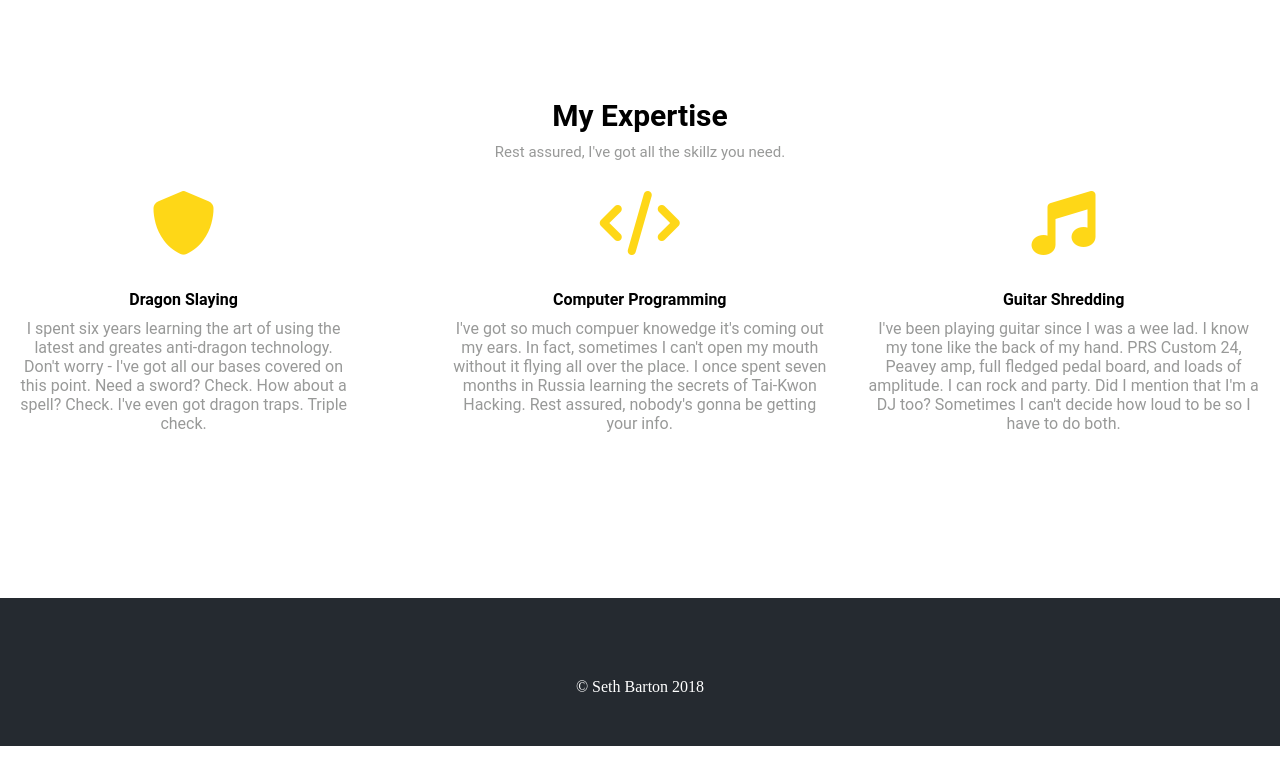
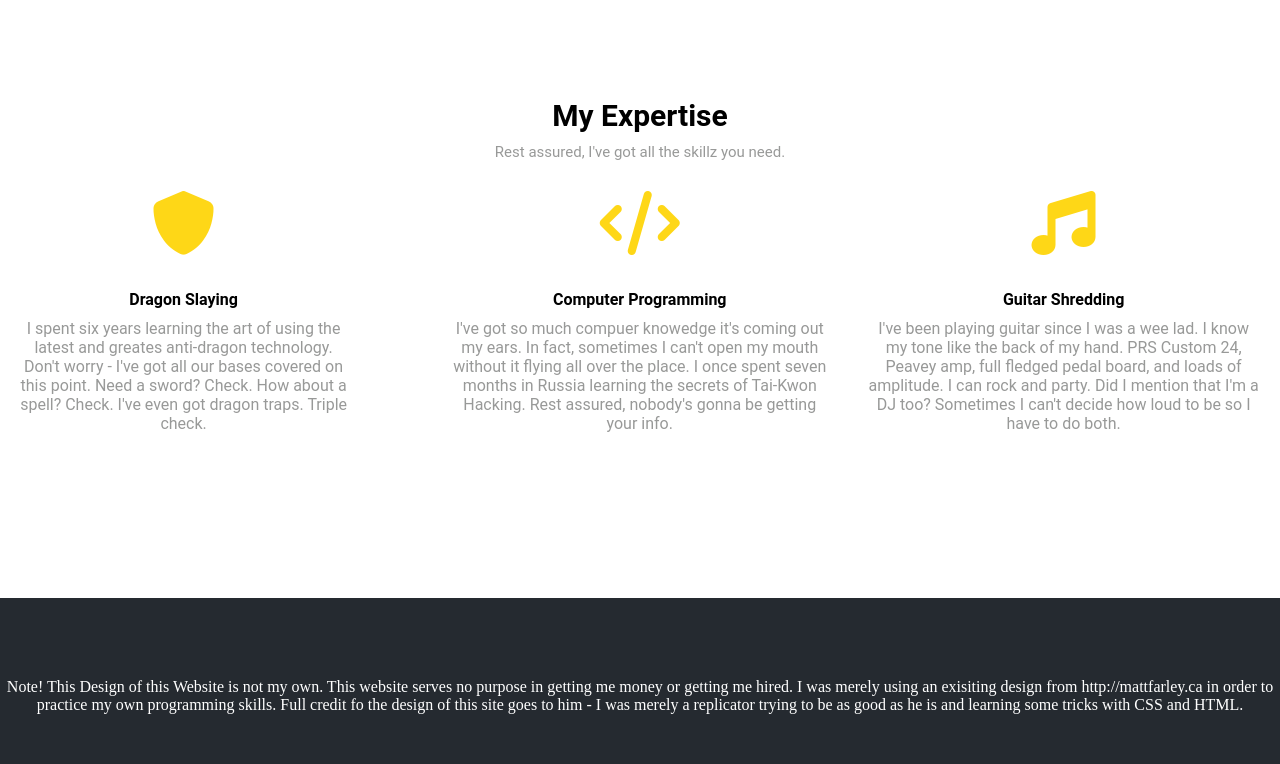
Before and after one commit to sethwbarton/Personal_Site, a plain HTML site: page index.html in a window 1280 px wide. Shown: the part 802-1566 px from the top of the page. Drawn offline with nearby package versions, Linux system fonts and the light colour scheme.

Commit message:
Put a footer note to be sure I was honest.

```diff
--- a/index.html
+++ b/index.html
@@ -61,6 +61,6 @@
 
 </body>
 <footer>
-  &copy Seth Barton 2018
+  Note! This Design of this Website is not my own. This website serves no purpose in getting me money or getting me hired. I was merely using an exisiting design from http://mattfarley.ca in order to practice my own programming skills. Full credit fo the design of this site goes to him - I was merely a replicator trying to be as good as he is and learning some tricks with CSS and HTML.
 </footer>
 </html>
```
